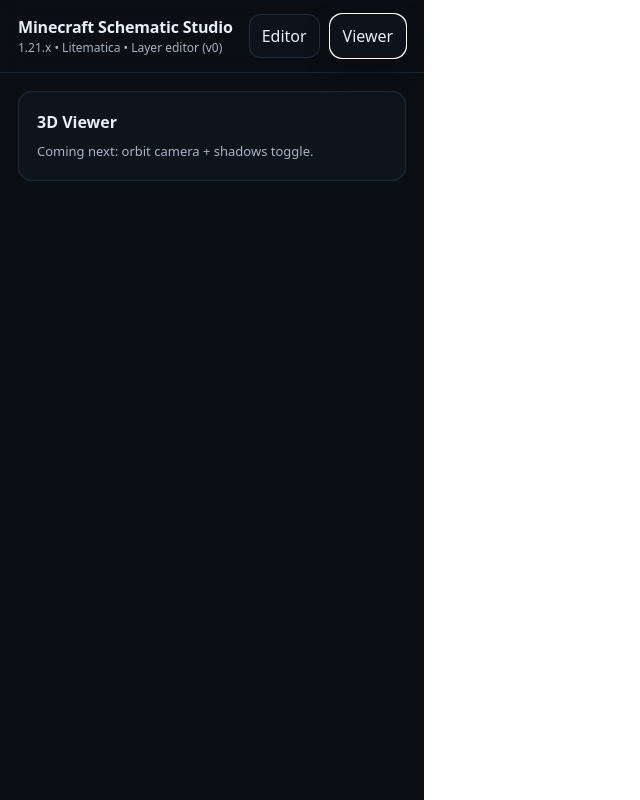
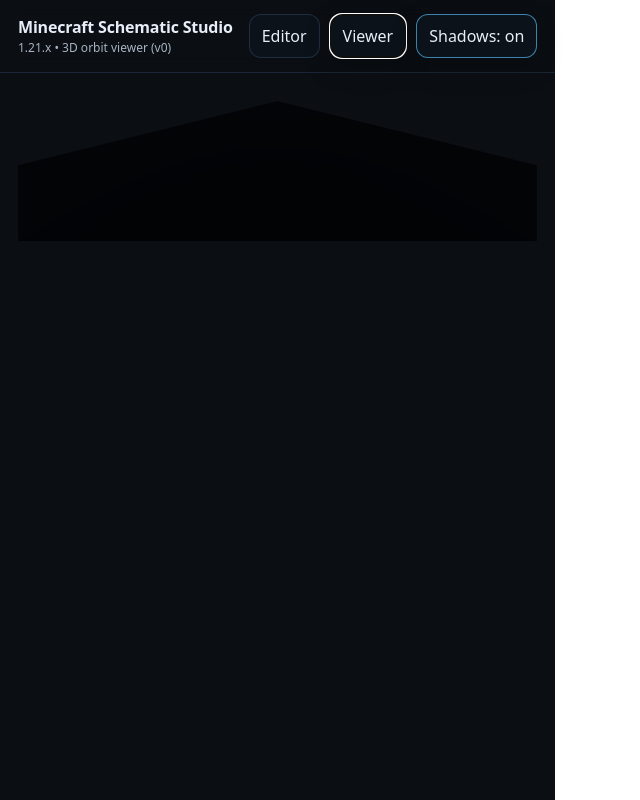
Before and after one commit to Wayner84/minecraft-schematic-studio, a React (Vite) app: page / in a window 1280 px wide. Both pictures are taken after a click on the button "Viewer". Shown: the whole page, without its empty margins (0-640 px from the left). Built offline with nearby package versions, Linux system fonts and the light colour scheme.

Commit message:
Add 3D viewer v0 (orbit, shadows toggle)

```diff
--- /dev/null
+++ b/src/app/model/editorState.ts
@@ -0,0 +1,9 @@
+import type { LayerEditorState } from '../ui/LayerEditor';
+
+export type AppState = {
+  editor: LayerEditorState;
+};
+
+export function createEmptyEditorState(sizeX = 128, sizeZ = 128): LayerEditorState {
+  return { sizeX, sizeZ, layers: new Map() };
+}
--- a/src/app/ui/AppShell.tsx
+++ b/src/app/ui/AppShell.tsx
@@ -1,33 +1,46 @@
-import { useState } from 'react';
+import { useMemo, useState } from 'react';
 import { LayerEditor } from './LayerEditor';
+import { Viewer3D } from './Viewer3D';
+import { createEmptyEditorState } from '../model/editorState';
 
 type Tab = 'editor' | 'viewer';
 
 export function AppShell() {
   const [tab, setTab] = useState<Tab>('editor');
+  const [shadows, setShadows] = useState(true);
+
+  // Shared state between Editor and Viewer
+  const [editorState, setEditorState] = useState(() => createEmptyEditorState(128, 128));
+
+  const subtitle = useMemo(() => {
+    return tab === 'editor'
+      ? '1.21.x • Litematica • Layer editor (v0)'
+      : '1.21.x • 3D orbit viewer (v0)';
+  }, [tab]);
 
   return (
     <div className="app">
       <header className="topbar">
         <div className="brand">
           <div className="brandTitle">Minecraft Schematic Studio</div>
-          <div className="brandSub">1.21.x • Litematica • Layer editor (v0)</div>
+          <div className="brandSub">{subtitle}</div>
         </div>
+
         <nav className="tabs">
           <button className={tab === 'editor' ? 'tab active' : 'tab'} onClick={() => setTab('editor')}>Editor</button>
           <button className={tab === 'viewer' ? 'tab active' : 'tab'} onClick={() => setTab('viewer')}>Viewer</button>
+          <button className={shadows ? 'tab active' : 'tab'} onClick={() => setShadows(v => !v)}>
+            {shadows ? 'Shadows: on' : 'Shadows: off'}
+          </button>
         </nav>
       </header>
 
       <main className="main">
         {tab === 'editor' ? (
-          <LayerEditor />
+          <LayerEditor state={editorState} onChange={setEditorState} />
         ) : (
-          <div className="panel" style={{ padding: 18 }}>
-            <div className="title">3D Viewer</div>
-            <div className="muted" style={{ marginTop: 8 }}>
-              Coming next: orbit camera + shadows toggle.
-            </div>
+          <div className="viewerPanel">
+            <Viewer3D state={editorState} shadows={shadows} />
           </div>
         )}
       </main>
--- a/src/app/ui/LayerEditor.tsx
+++ b/src/app/ui/LayerEditor.tsx
@@ -65,18 +65,12 @@ function importBuild(file: any): LayerEditorState {
   return { sizeX, sizeZ, layers };
 }
 
-export function LayerEditor() {
-  const [sizeX] = useState(128);
-  const [sizeZ] = useState(128);
+export function LayerEditor({ state, onChange }: { state: LayerEditorState; onChange: React.Dispatch<React.SetStateAction<LayerEditorState>> }) {
   const [y, setY] = useState(0);
   const [selected, setSelected] = useState(DEFAULT_BLOCK_ID);
   const [query, setQuery] = useState('');
 
-  const [state, setState] = useState<LayerEditorState>(() => ({
-    sizeX,
-    sizeZ,
-    layers: new Map(),
-  }));
+  // state is lifted to AppShell so Viewer can render it
 
   const canvasRef = useRef<HTMLCanvasElement | null>(null);
   const [cellPx, setCellPx] = useState(6); // zoom level
@@ -164,7 +158,7 @@ export function LayerEditor() {
 
   function paintAt(x: number, z: number) {
     if (x < 0 || z < 0 || x >= state.sizeX || z >= state.sizeZ) return;
-    setState(prev => {
+    onChange((prev) => {
       const next: LayerEditorState = {
         sizeX: prev.sizeX,
         sizeZ: prev.sizeZ,
@@ -182,7 +176,7 @@ export function LayerEditor() {
   async function onImportFile(file: File) {
     const json = await readJsonFile(file);
     const next = importBuild(json);
-    setState(next);
+    onChange(next);
     setY(0);
   }
 
--- /dev/null
+++ b/src/app/ui/Viewer3D.tsx
@@ -0,0 +1,77 @@
+import { Canvas } from '@react-three/fiber';
+import { OrbitControls } from '@react-three/drei';
+import { useMemo } from 'react';
+import { getBlockById } from '../data/blockPalette';
+import type { LayerEditorState } from './LayerEditor';
+
+type Props = {
+  state: LayerEditorState;
+  shadows: boolean;
+};
+
+type BlockInstance = { x: number; y: number; z: number; color: string };
+
+function useInstances(state: LayerEditorState) {
+  return useMemo(() => {
+    const out: BlockInstance[] = [];
+    for (const [y, layer] of state.layers.entries()) {
+      for (const [k, id] of layer.entries()) {
+        const [xs, zs] = k.split(',');
+        const x = Number(xs);
+        const z = Number(zs);
+        const b = getBlockById(id);
+        if (id !== 'minecraft:air') out.push({ x, y, z, color: b.color });
+      }
+    }
+    return out;
+  }, [state]);
+}
+
+export function Viewer3D({ state, shadows }: Props) {
+  const instances = useInstances(state);
+
+  // rough center
+  const center = useMemo(() => {
+    if (!instances.length) return { x: 64, y: 16, z: 64 };
+    let minX = Infinity, minY = Infinity, minZ = Infinity;
+    let maxX = -Infinity, maxY = -Infinity, maxZ = -Infinity;
+    for (const p of instances) {
+      minX = Math.min(minX, p.x); maxX = Math.max(maxX, p.x);
+      minY = Math.min(minY, p.y); maxY = Math.max(maxY, p.y);
+      minZ = Math.min(minZ, p.z); maxZ = Math.max(maxZ, p.z);
+    }
+    return { x: (minX + maxX) / 2, y: (minY + maxY) / 2, z: (minZ + maxZ) / 2 };
+  }, [instances]);
+
+  return (
+    <div className="viewerWrap">
+      <Canvas shadows={shadows} camera={{ position: [center.x + 40, center.y + 40, center.z + 40], fov: 50 }}>
+        <color attach="background" args={['#0b0f14']} />
+
+        <ambientLight intensity={0.6} />
+        <directionalLight
+          position={[center.x + 60, center.y + 80, center.z + 40]}
+          intensity={0.9}
+          castShadow={shadows}
+          shadow-mapSize-width={2048}
+          shadow-mapSize-height={2048}
+        />
+
+        {/* ground */}
+        <mesh rotation-x={-Math.PI / 2} position={[center.x, 0, center.z]} receiveShadow={shadows}>
+          <planeGeometry args={[256, 256]} />
+          <meshStandardMaterial color="#0f1822" />
+        </mesh>
+
+        {instances.map((p, idx) => (
+          <mesh key={idx} position={[p.x, p.y, p.z]} castShadow={shadows} receiveShadow={shadows}>
+            <boxGeometry args={[1, 1, 1]} />
+            <meshStandardMaterial color={p.color} />
+          </mesh>
+        ))}
+
+        <OrbitControls makeDefault target={[center.x, center.y, center.z]} enableDamping dampingFactor={0.08} />
+      </Canvas>
+    </div>
+  );
+}
```
